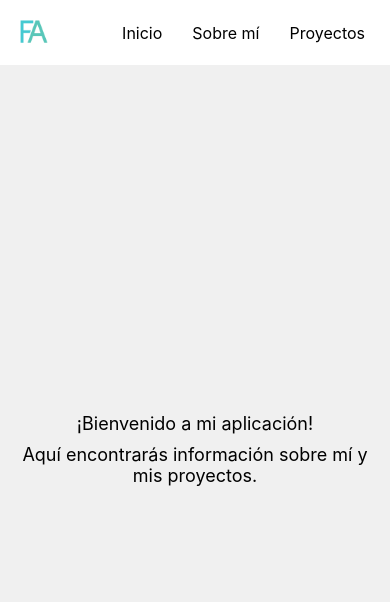
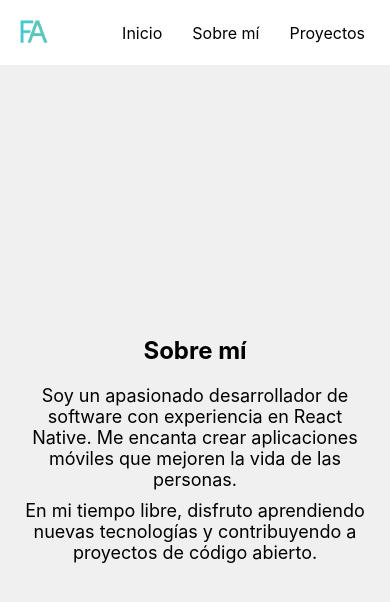
Before and after one commit to franalvarezi612/portfolio-francisca-alvarez, a React Native app: screen /AboutMe in a window 390 px wide. Shown: the top 602 px of the page. Built offline with nearby package versions, Linux system fonts and the light colour scheme.

Commit message:
Reestructurar navegación: implementar react-navigation y crear pantallas para Main, Sobre mí y Proyectos

```diff
--- a/App.js
+++ b/App.js
@@ -1,31 +1,38 @@
-import { StatusBar } from 'expo-status-bar';
-import { StyleSheet, SafeAreaView, View } from 'react-native'
+import { StatusBar } from "expo-status-bar";
+import { StyleSheet, SafeAreaView, View } from "react-native";
+import { NavigationContainer } from "@react-navigation/native";
+import { createNativeStackNavigator } from "@react-navigation/native-stack";
+import NavBar from "./components/NavBar";
+import Main from "./screens/Main";
+import AboutMeScreen from "./screens/AboutMeScreen";
+import ProyectsScreen from "./screens/ProyectsScreen";
 
-import NavBar from './components/NavBar';
-import Main from './pages/Main';
+const Stack = createNativeStackNavigator();
 
 export default function App() {
 	return (
-    <View style={styles.container}>
-      <SafeAreaView style={{ flex: 1 }}>
-        <NavBar />
-        <Main />
+		<NavigationContainer>
+			<SafeAreaView style={styles.container}>
+				<StatusBar style="auto" />
+				<Stack.Navigator
+					initialRouteName="Main"
+					screenOptions={{
+						header: (props) => <NavBar {...props} />,
+					}}
+				>
+					<Stack.Screen name="Main" component={Main} />
+					<Stack.Screen name="AboutMe" component={AboutMeScreen} />
+					<Stack.Screen name="Proyects" component={ProyectsScreen} />
+				</Stack.Navigator>
 			</SafeAreaView>
-      <StatusBar style="auto" />
-    </View>
+		</NavigationContainer>
 	);
 }
 
 const styles = StyleSheet.create({
 	container: {
 		flex: 1,
-    backgroundColor: '#fff',
-    justifyContent: 'flex-start',
-  },
-  navBar: {
-    flexDirection: 'row',
-    justifyContent: 'space-around',
-    padding: 10,
-    backgroundColor: '#fff',
+		backgroundColor: "#fff",
+		justifyContent: "flex-start",
 	},
 });
--- a/components/NavBar.jsx
+++ b/components/NavBar.jsx
@@ -1,6 +1,6 @@
 import { View, Pressable, Text, StyleSheet, Image } from 'react-native';
 
-const NavBar = () => {
+const NavBar = ({navigation}) => {
     return (
         <View style={styles.container}>
             <Image
@@ -9,17 +9,17 @@ const NavBar = () => {
             />
             <Pressable
                 style={[styles.button, { marginLeft: 'auto' }]}
-                onPress={() => alert('Inicio presionado')}>
+                onPress={() => navigation.navigate('Main')}>
                 <Text style={styles.buttonText}>Inicio</Text>
             </Pressable>
             <Pressable
                 style={styles.button}
-                onPress={() => alert('Sobre mí presionado')}>
+                onPress={() => navigation.navigate('AboutMe')}>
                 <Text style={styles.buttonText}>Sobre mí</Text>
             </Pressable>
             <Pressable
                 style={styles.button}
-                onPress={() => alert('Proyectos presionado')}>
+                onPress={() => navigation.navigate('Proyects')}>
                 <Text style={styles.buttonText}>Proyectos</Text>
             </Pressable>
         </View>
--- a/pages/SobreMi.jsx
+++ b/screens/AboutMeScreen.jsx
@@ -1,6 +1,6 @@
 import { View, Text, StyleSheet } from 'react-native';
 
-const SobreMi = () => {
+const AboutMeScreen = () => {
     return (
         <View style={styles.container}>
             <Text style={styles.title}>Sobre mí</Text>
@@ -35,4 +35,4 @@ const styles = StyleSheet.create({
         textAlign: 'center',
     },
 });
-export default SobreMi;
+export default AboutMeScreen;
--- a/pages/Proyectos.jsx
+++ b/screens/ProyectsScreen.jsx
@@ -1,6 +1,6 @@
 import { View, Text, StyleSheet } from 'react-native';
 
-const Proyectos = () => {
+const ProyectsScreen = () => {
     return (
         <View style={styles.container}>
             <Text style={styles.title}>Proyectos</Text>
@@ -35,4 +35,4 @@ const styles = StyleSheet.create({
         textAlign: 'center',
     },
 });
-export default Proyectos;
+export default ProyectsScreen;
```
Also changed, not shown: package.json (+5 -3 lines), screens/Main.jsx (renamed from pages/Main.jsx), 1 other file (tests, documents, lock files or other folders). Lines whose indentation alone changed are shown as unchanged.
